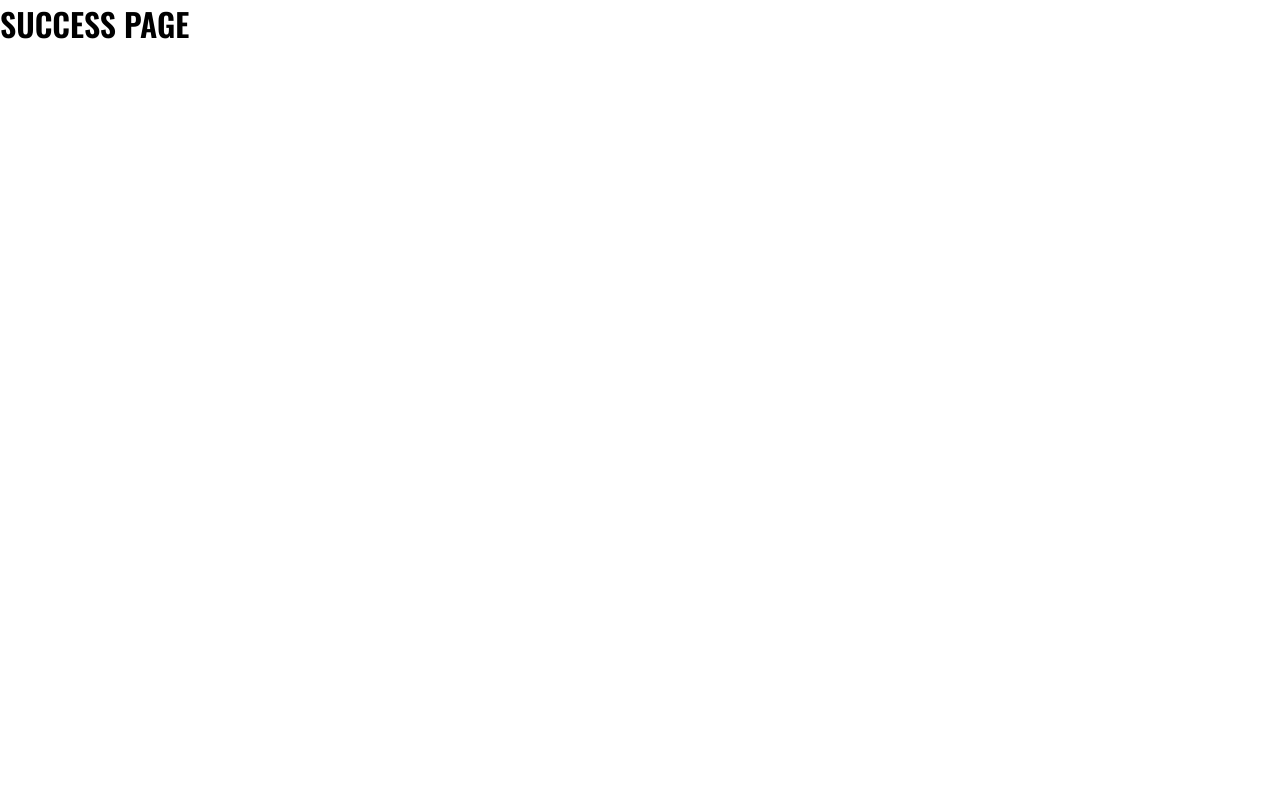
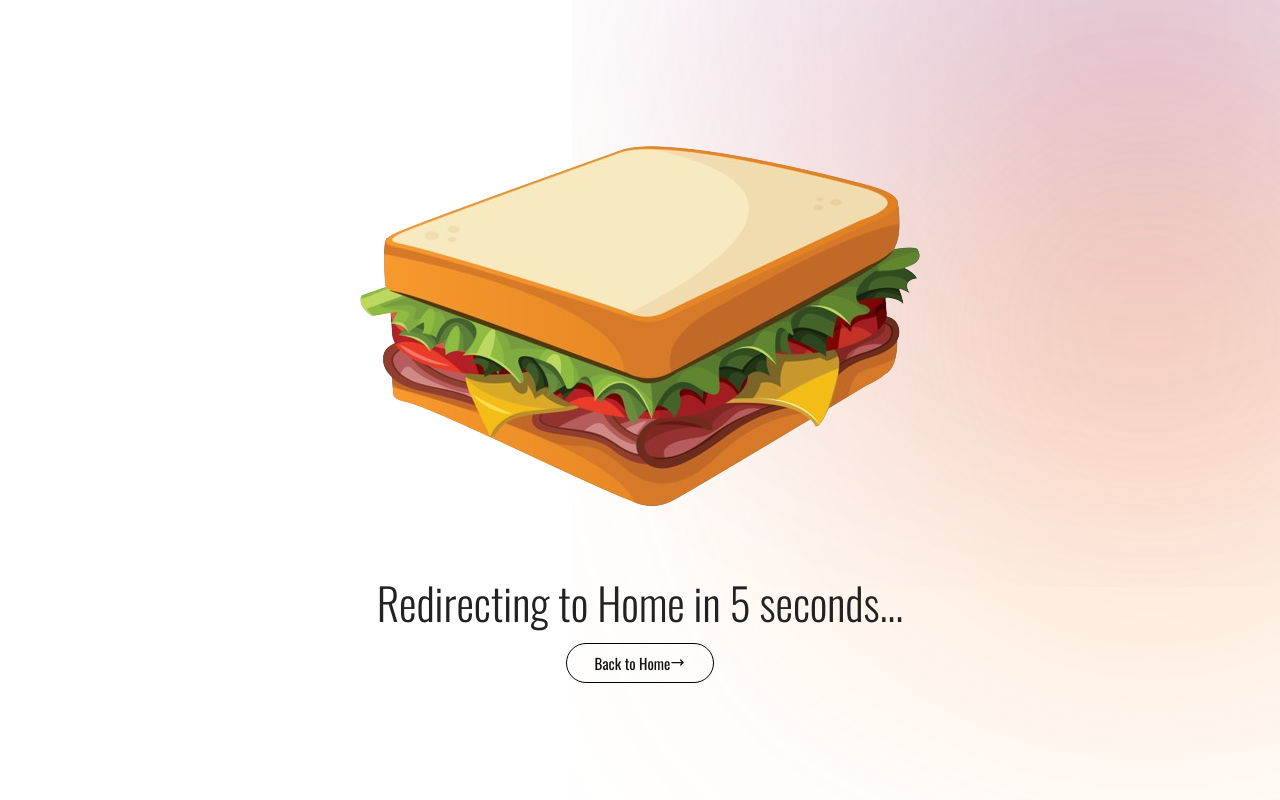
Before and after one commit to Prachii2525/ReserveMate, a React (Vite) app in the folder Frontend/: page /success in a window 1280 px wide. Built offline with nearby package versions, Linux system fonts and the light colour scheme.

Commit message:
added Success Page

```diff
--- a/Frontend/src/Pages/Success.jsx
+++ b/Frontend/src/Pages/Success.jsx
@@ -1,11 +1,36 @@
-import React from 'react'
+import React, { useEffect, useState } from "react";
+import { Link, useNavigate } from "react-router-dom";
+import { HiOutlineArrowNarrowRight } from "react-icons/hi";
+const Success = () => {
+  const [countdown, setCountdown] = useState(10);
+  const navigate = useNavigate();
 
-const Success = () => {
+  useEffect(() => {
+    const timeoutId = setInterval(() => {
+      setCountdown((preCount) => {
+        if (preCount === 1) {
+          clearInterval(timeoutId);
+          navigate("/");
+        }
+        return preCount - 1;
+      });
+    }, 1000);
+    return () => clearInterval(timeoutId);
+  }, [navigate]);
+
   return (
     <>
-    <h1>SUCCESS PAGE</h1>
+      <section className="notFound">
+        <div className="container">
+          <img src="/sandwich.png" alt="success" />
+          <h1>Redirecting to Home in {countdown} seconds...</h1>
+          <Link to={"/"}>
+            Back to Home <HiOutlineArrowNarrowRight />
+          </Link>
+        </div>
+      </section>
     </>
-  )
-}
+  );
+};
 
-export default Success
+export default Success;
```
